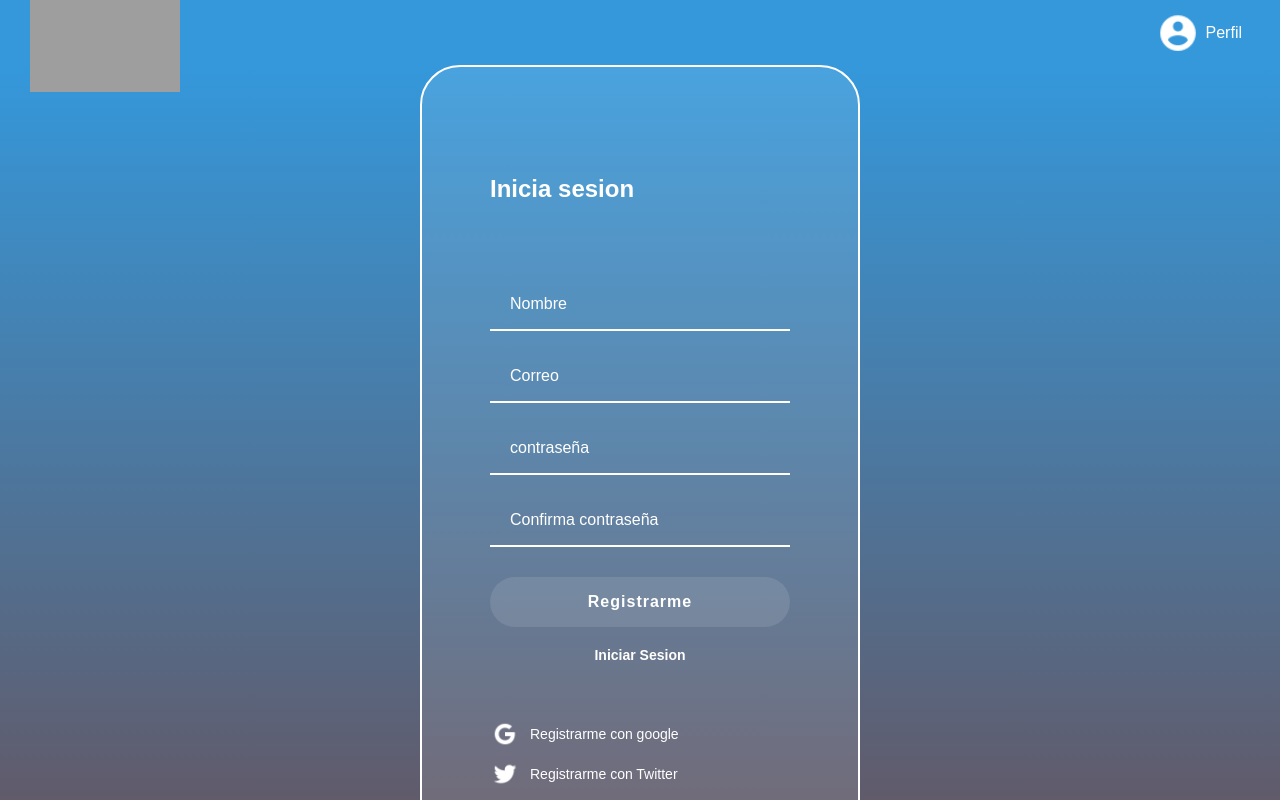
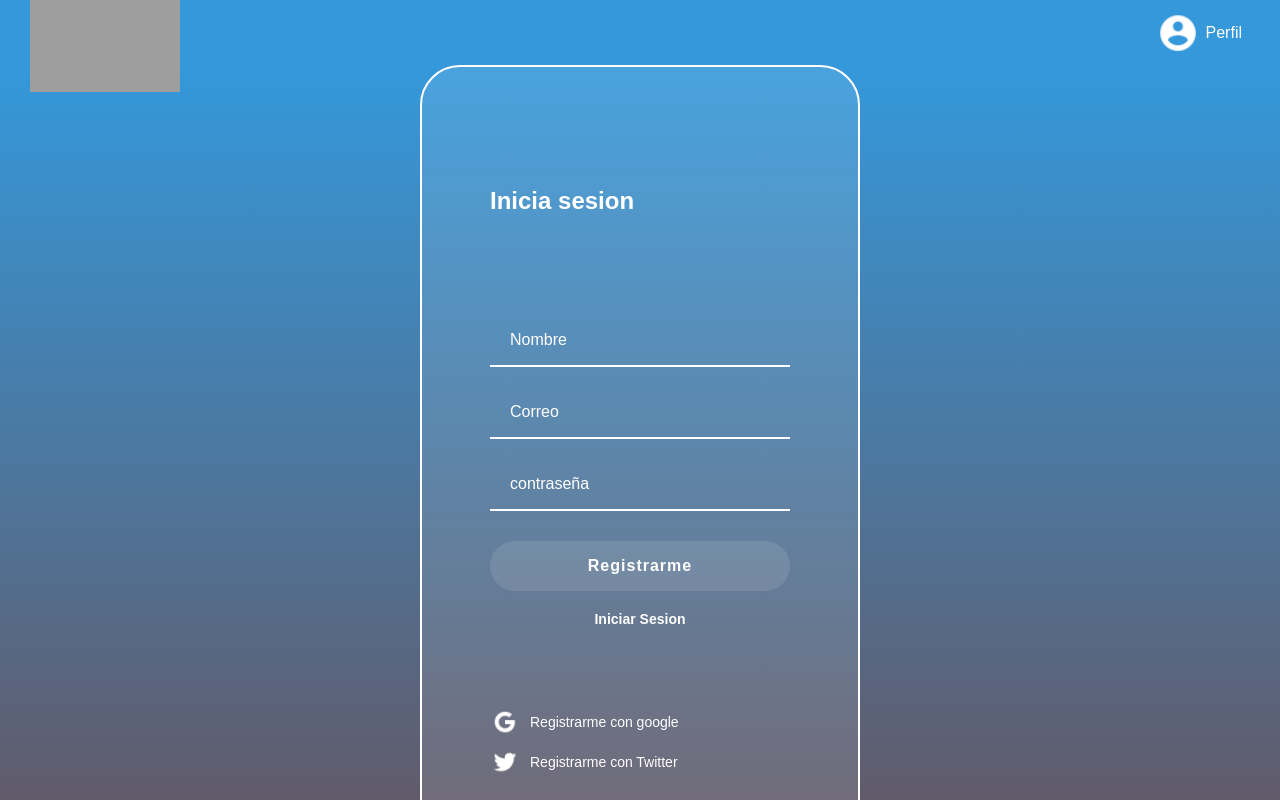
Before and after one commit to garceseder2/videoReactPlatzi, a React app in the folder Platzi-Video/: page /Register in a window 1280 px wide. Shown: the top 800 px of the page. Built offline with nearby package versions, Linux system fonts and the light colour scheme; grey boxes are pictures that could not be loaded.

Commit message:
register

```diff
--- a/Platzi-Video/src/containers/Register.jsx
+++ b/Platzi-Video/src/containers/Register.jsx
@@ -1,20 +1,40 @@
 /* eslint-disable jsx-a11y/label-has-associated-control */
-import React from 'react';
+import React, { useState } from 'react';
 import { Link } from 'react-router-dom';
 import '../assets/styles/components/Register.scss';
 import GoogleImage from '../assets/static/google-icon.png';
 import TwiterImage from '../assets/static/twitter-icon.png';
 
-const Register = () => (
+const Register = () => {
+
+  const [form, setValues] = useState({
+    email: '',
+    name: '',
+    password: '',
+  });
+
+  const handleInput = (event) => {
+    setValues({
+      ...form,
+      [event.target.name]: event.target.value,
+    });
+  };
+
+  const handleSubmit = (event) => {
+    event.preventDefault();
+    console.log(form);
+  };
+
+  return (
     <section className='register'>
       <div className='register__continer'>
         <h2>Inicia sesion</h2>
-      <form action='/' className='register__continer--form'>
-        <input className='input' type='text' placeholder='Nombre' />
-        <input className='input' type='email' placeholder='Correo' />
-        <input className='input' type='password' placeholder='contraseña' />
-        <input className='input' type='password' placeholder='Confirma contraseña' />
-        <button className='button' type='button'>Registrarme</button>
+        <form action='' className='register__continer--form' onSubmit={handleSubmit}>
+          <input name='name' className='input' type='text' placeholder='Nombre' onChange={handleInput} />
+          <input name='email' className='input' type='email' placeholder='Correo' onChange={handleInput} />
+          <input name='password' className='input' type='password' placeholder='contraseña' onChange={handleInput} />
+
+          <button className='button' type='submit'>Registrarme</button>
           <div className='register__continer--rememnber-me'>
             <Link to='/Login'>Iniciar Sesion</Link>
           </div>
@@ -33,5 +53,6 @@ const Register = () => (
       </div>
     </section>
   );
+};
 
 export default Register;
```
Lines whose indentation alone changed are shown as unchanged.
